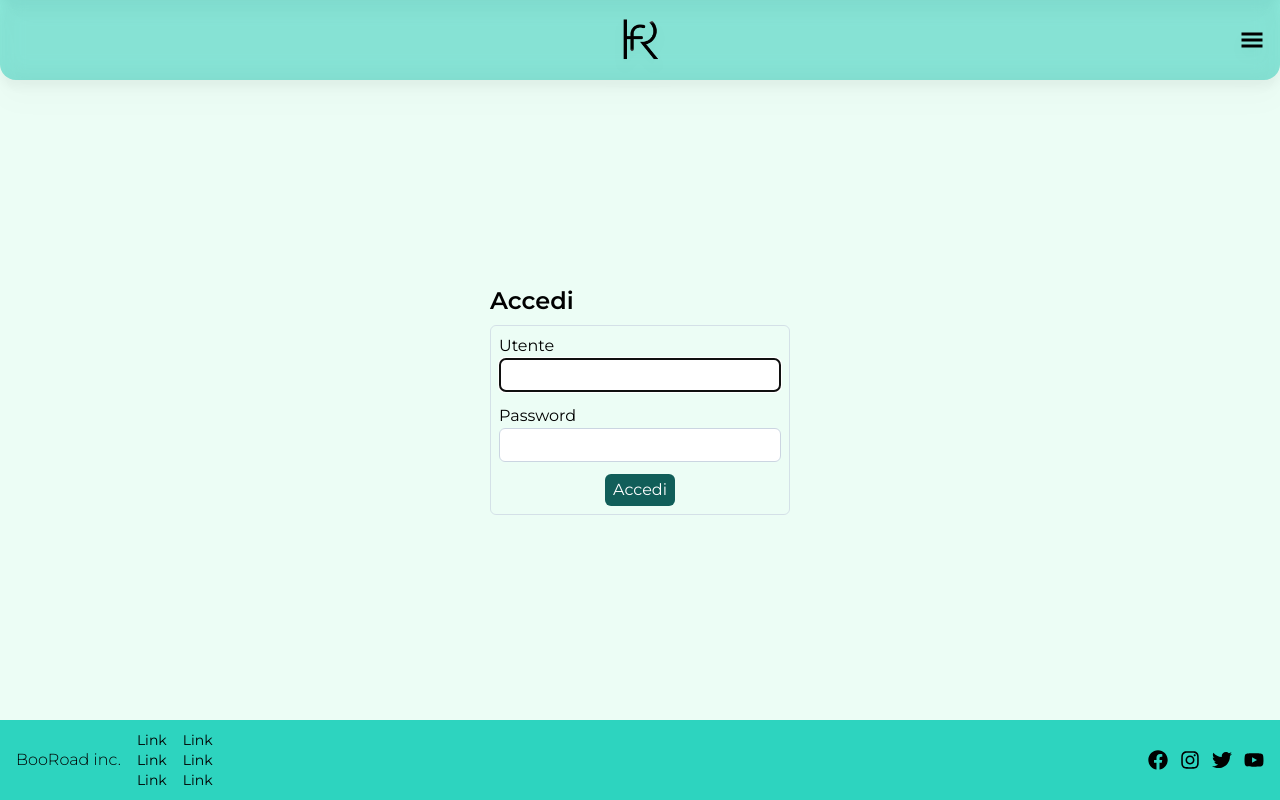
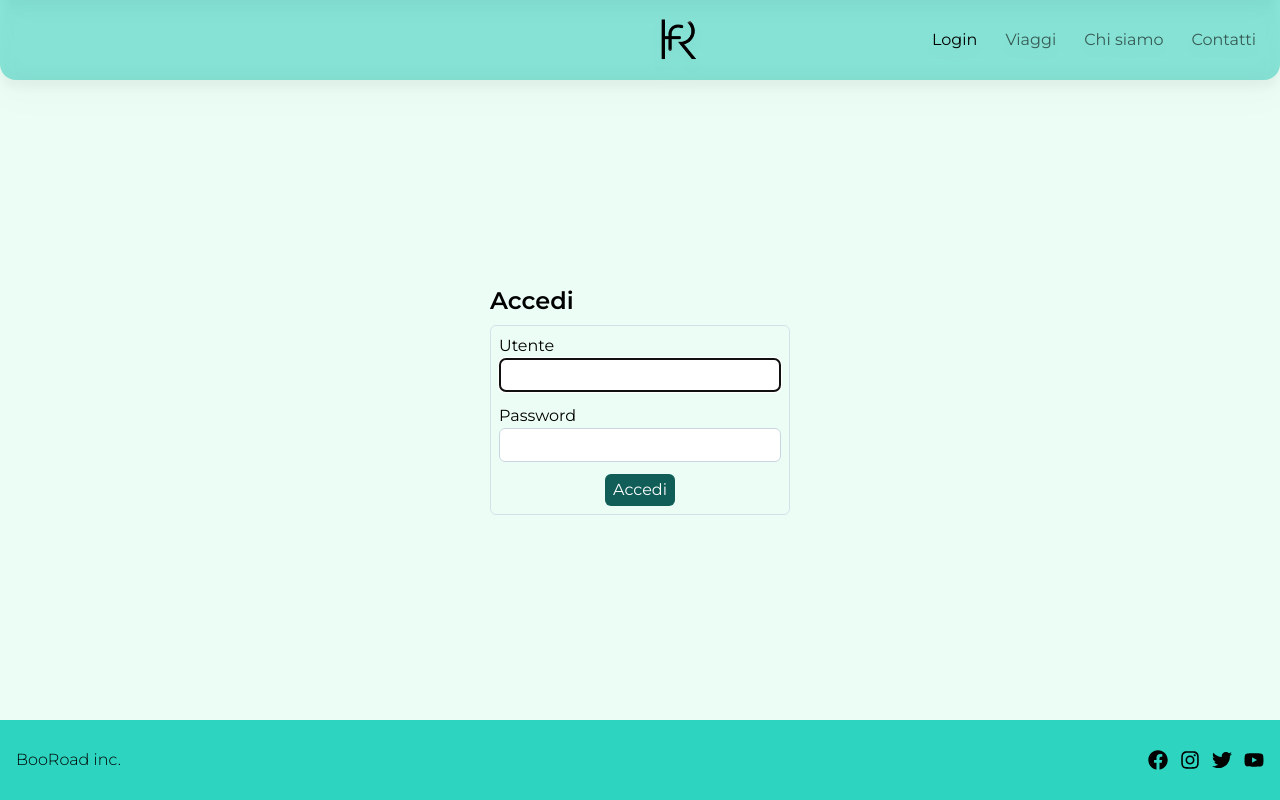
Before and after one commit to Aj-Herrera-99/booroad-fe, a React (Vite) app: page / in a window 1280 px wide. Built offline with nearby package versions, Linux system fonts and the light colour scheme; no server answers.

Commit message:
aggiustamenti in header e footer

```diff
--- a/src/components/Footer.jsx
+++ b/src/components/Footer.jsx
@@ -7,7 +7,7 @@ function Footer() {
     return (
         <footer className="h-[10vh] flex items-center gap-4 p-4 bg-teal-400">
             <h2 className="font-light">BooRoad inc.</h2>
-            <div className="links flex gap-4 text-sm">
+            {/* <div className="links flex gap-4 text-sm">
                 <ul>
                     <a href="/">
                         <li>Link</li>
@@ -30,7 +30,7 @@ function Footer() {
                         <li>Link</li>
                     </a>
                 </ul>
-            </div>
+            </div> */}
             <div className="icons [&>*]:text-xl grow flex justify-end gap-3">
                 <FaFacebook className="facebook" />
                 <FaInstagram className="instagram" />
--- a/src/components/Header.jsx
+++ b/src/components/Header.jsx
@@ -1,8 +1,15 @@
 import { useRef } from "react";
-import { FaMagnifyingGlass, FaXmark } from "react-icons/fa6";
+import { FaXmark } from "react-icons/fa6";
 import { GiHamburgerMenu } from "react-icons/gi";
 import { MdKeyboardArrowLeft } from "react-icons/md";
 import { Link, NavLink, useLocation, useNavigate } from "react-router-dom";
+
+const appLinks = [
+    { to: "/", label: "Login" },
+    { to: "/home", label: "Viaggi" },
+    { to: "/about", label: "Chi siamo" },
+    { to: "/contacts", label: "Contatti" },
+];
 
 // todo: nascondere hamburger menu quando si è nella auth page
 function Header() {
@@ -45,8 +52,23 @@ function Header() {
             <Link to={"/home"} className=" w-[60px]">
                 <img src="/logo_2.png" alt="" />
             </Link>
+            {/* navbar */}
+            <nav className="hidden sm:flex gap-3 text-center">
+                {appLinks.map((link, i) => (
+                    <NavLink
+                        key={i}
+                        to={link.to}
+                        className={({ isActive }) =>
+                            "py-1 px-2 rounded-lg text-black/60" +
+                            (isActive ? " !text-black" : "")
+                        }
+                    >
+                        {link.label}
+                    </NavLink>
+                ))}
+            </nav>
             {/* Hamburger icon */}
-            <div className="text-2xl w-1/3 flex justify-end">
+            <div className="md:hidden text-2xl w-1/3 flex justify-end">
                 <GiHamburgerMenu className="" onClick={showDropdown} />
             </div>
             {/* Dropdown menu */}
@@ -54,13 +76,6 @@ function Header() {
         </header>
     );
 }
-
-const appLinks = [
-    { to: "/", label: "Login" },
-    { to: "/home", label: "Viaggi" },
-    { to: "/about", label: "Chi siamo" },
-    { to: "/contacts", label: "Contatti" },
-];
 
 function DropdownMenu({ dropdownRef }) {
     const hideDropdown = () => {
@@ -71,16 +86,7 @@ function DropdownMenu({ dropdownRef }) {
             ref={dropdownRef}
             className="fixed inset-0 h-fit bg-black/95 transition-all duration-300 -translate-y-full text-white flex flex-col p-4 text-lg ease-out rounded-b-2xl gap-2"
         >
-            <form className="flex items-center gap-2 px-6">
-                <input
-                    className="rounded-md px-2 py-1 text-black grow"
-                    type="search"
-                    name="search"
-                    id="search"
-                />
-                <FaMagnifyingGlass className="text-2xl text-white" />
-            </form>
-            <nav className="flex flex-col gap-3">
+            <nav className="flex flex-col gap-3 text-center">
                 {appLinks.map((link, i) => (
                     <NavLink
                         onClick={hideDropdown}
```
